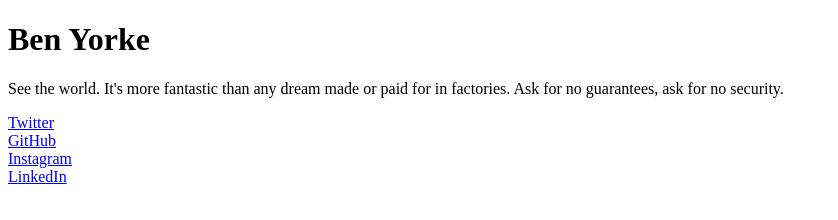
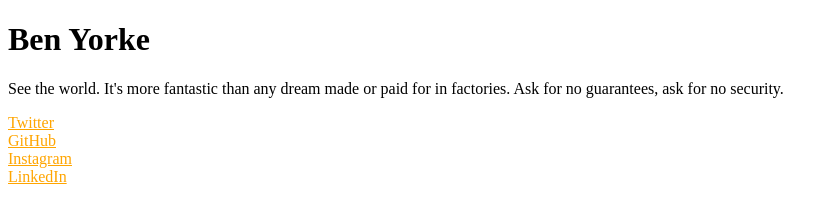
Before and after one commit to bendyorke/bendyorke.github.io, a plain HTML site: page index.html in a window 1280 px wide. Shown: the whole page, without its empty margins (0-838 px from the left). Drawn offline with Linux system fonts and the light colour scheme.

Commit message:
Added style section

```diff
--- a/index.html
+++ b/index.html
@@ -2,6 +2,9 @@
 <html>
 <head>
 <title>bendyorke</title>
+<style>
+  a { color: orange; }
+</style>
 </head>
 <body>
 <h1>Ben Yorke</h2>
```
